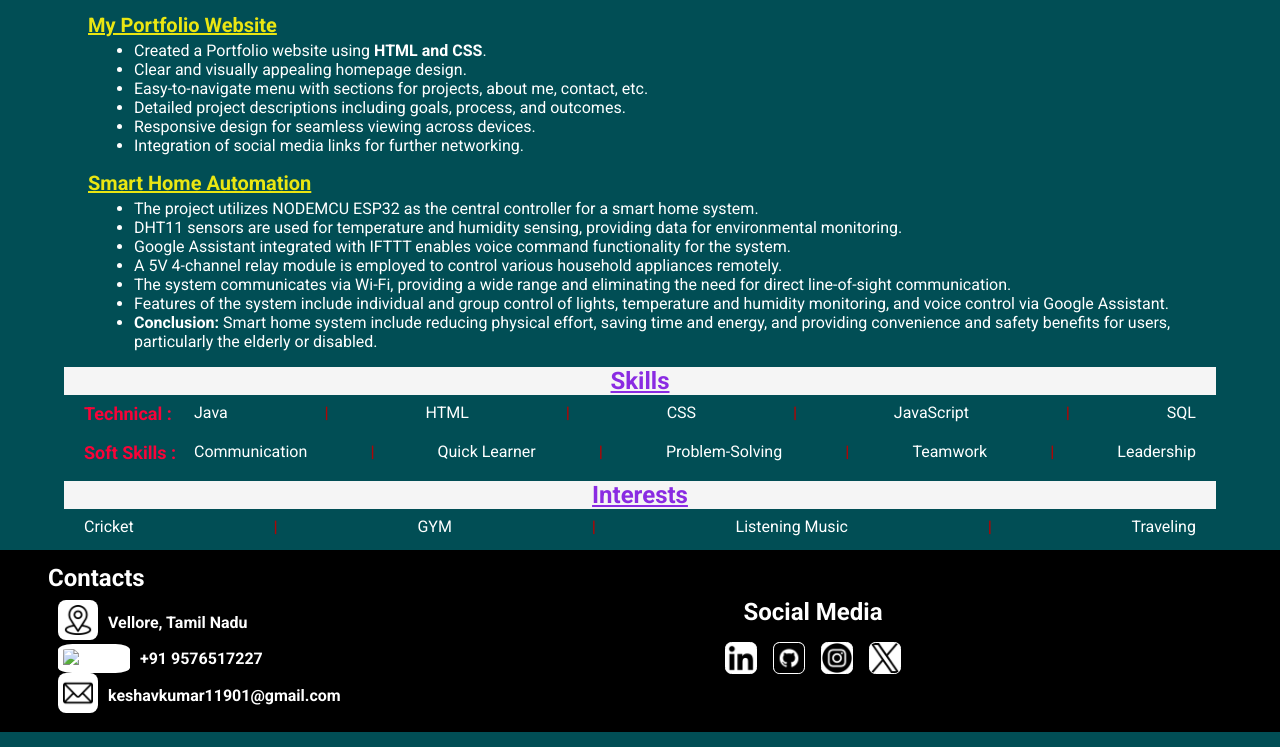
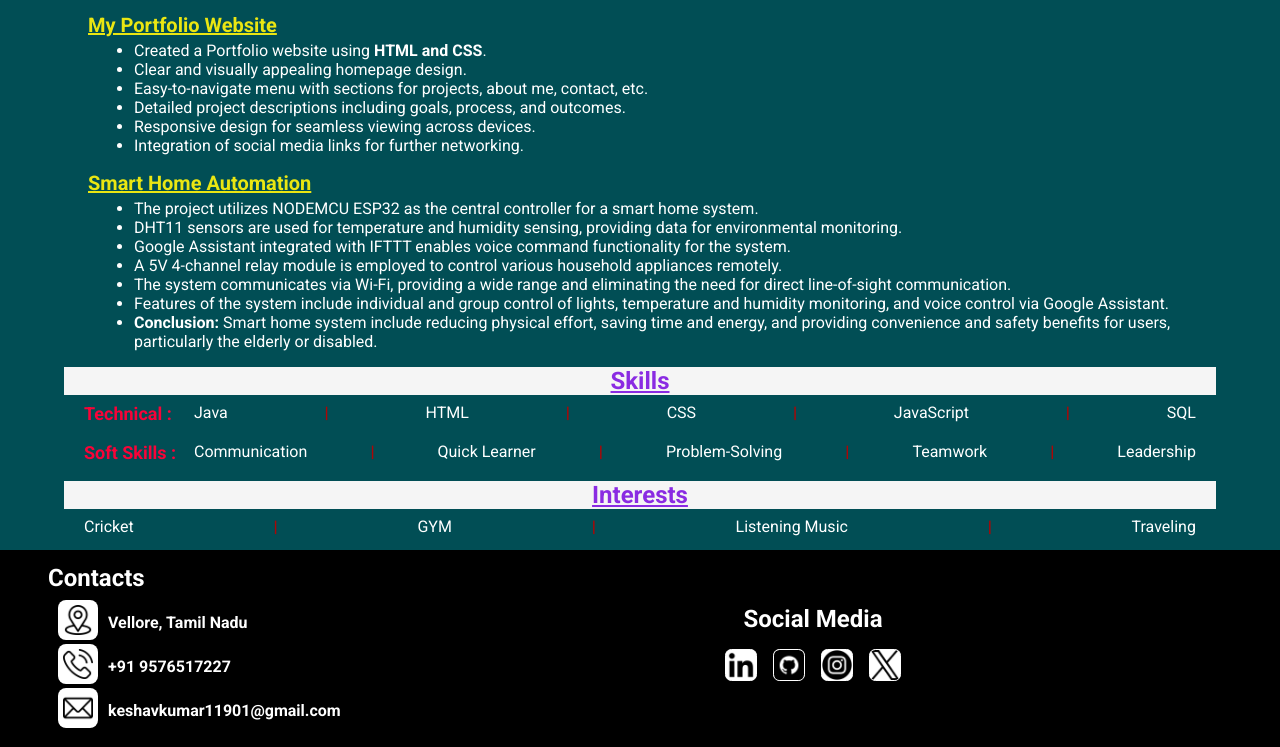
Before and after one commit to keshav-singh11/Resume-clone, a plain HTML site: page index.html in a window 1280 px wide. Shown: the part 798-1545 px from the top of the page. Drawn offline with Linux system fonts and the light colour scheme; the site is published under a folder, as on GitHub Pages, so addresses that start at the root find nothing.

Commit message:
Update index.html

```diff
--- a/index.html
+++ b/index.html
@@ -244,7 +244,7 @@
         </div>
         <div class="number">
           <div>
-            <img class="contact-icon"src="/icons/phone.png" alt="Phone">
+            <img class="contact-icon"src="icons/phone.png" alt="Phone">
           </div>
           <div>+91 9576517227</div>
 
```
